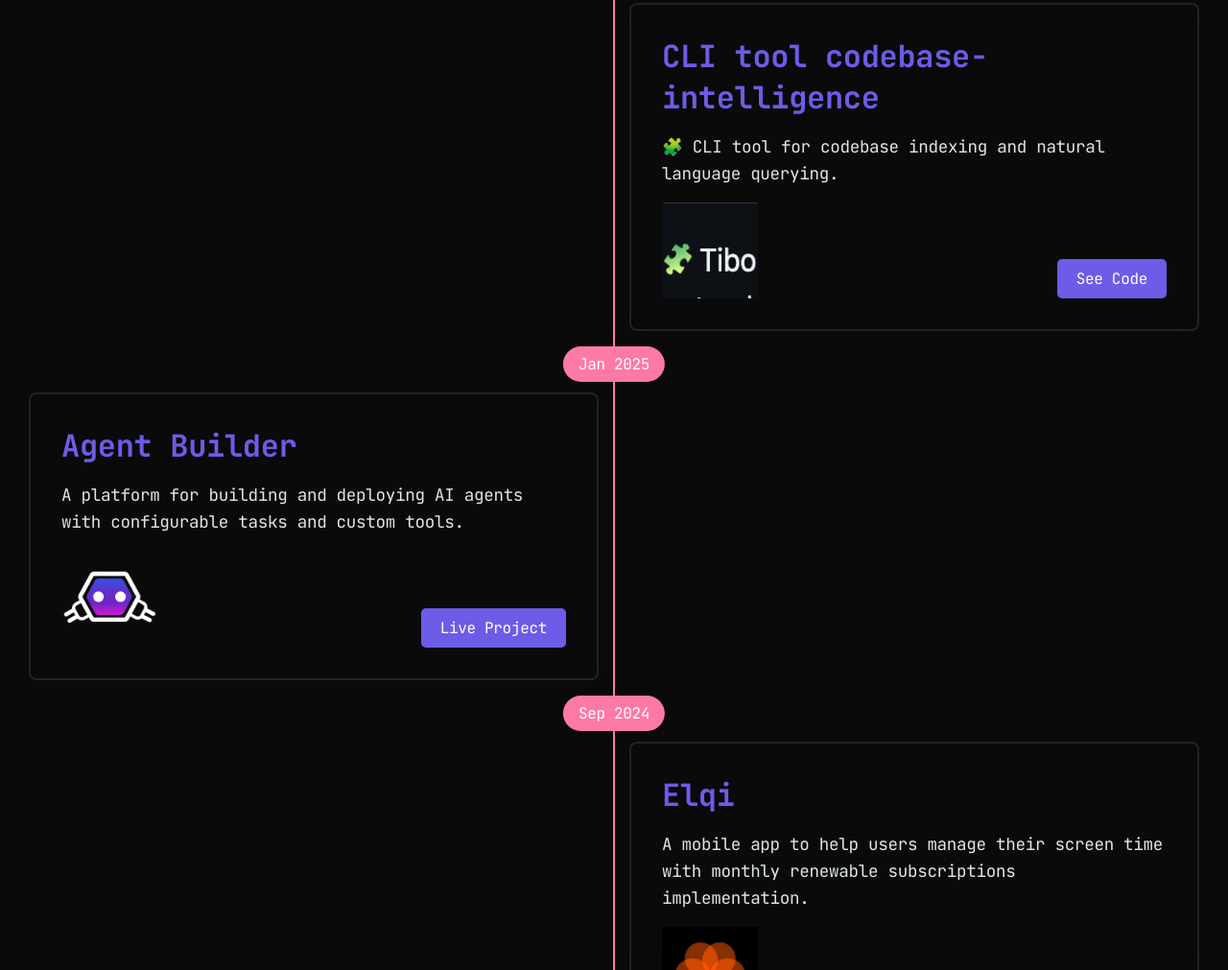
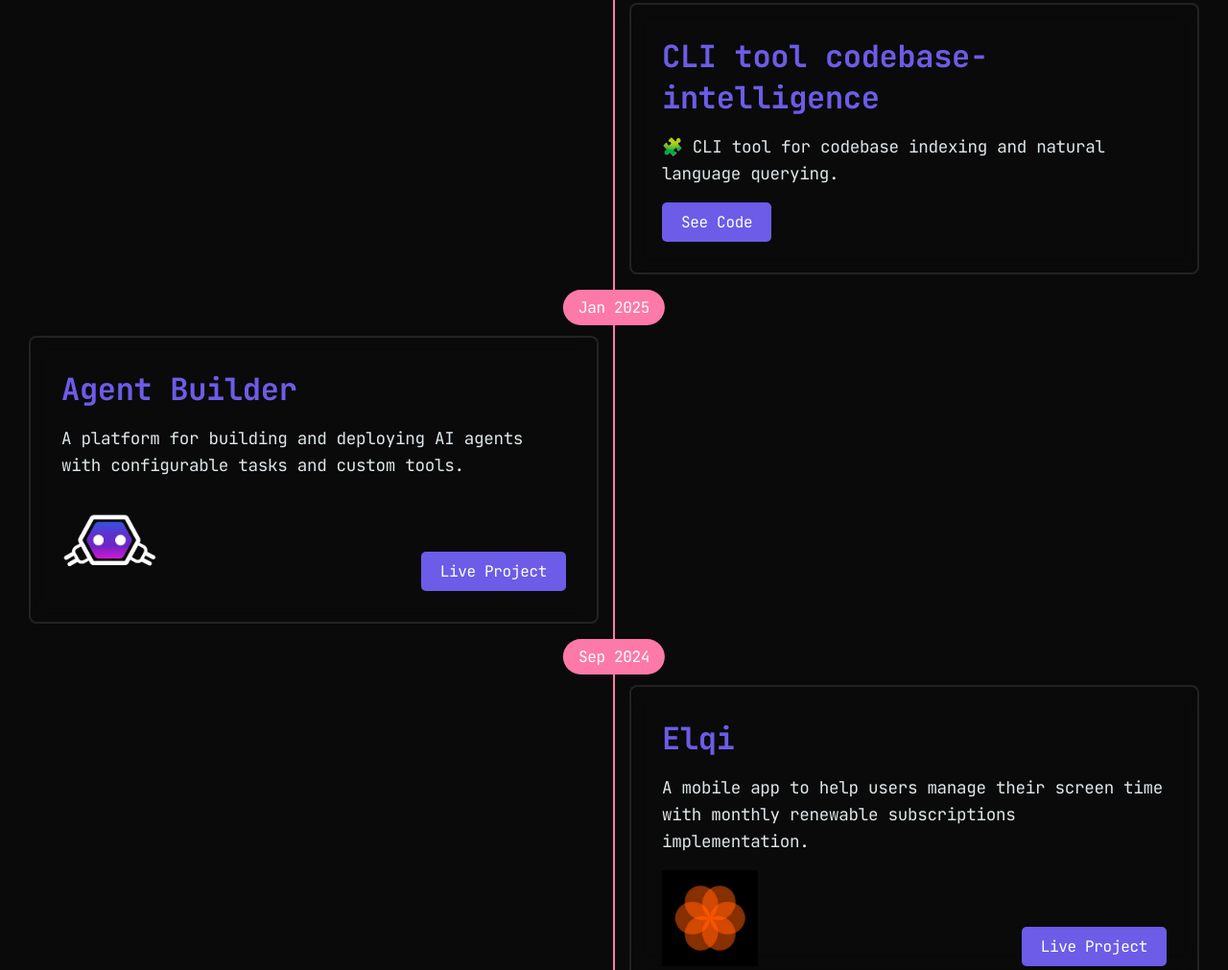
Before and after one commit to Thibault-Knobloch/Thibault-Knobloch.github.io, a plain HTML site: page index.html in a window 1280 px wide. Shown: the part 893-1904 px from the top of the page at 96% size. Drawn offline with Linux system fonts and the light colour scheme.

```diff
--- a/index.html
+++ b/index.html
@@ -31,7 +31,7 @@
                     <h2>CLI tool codebase-intelligence</h2>
                     <p>🧩 CLI tool for codebase indexing and natural language querying.</p>
                     <div class="project-footer">
-                        <img src="images/tibo.png" alt="Tibo CLI Tool" class="project-icon" />
+                        <!-- <img src="images/tibo.png" alt="Tibo CLI Tool" class="project-icon" /> -->
                         <a href="https://github.com/Thibault-Knobloch/codebase-intelligence" target="_blank" rel="noopener noreferrer" class="cta-button">See Code</a>
                     </div>
                 </div>
@@ -151,7 +151,7 @@
                                 </div>
                                 <div class="modal-image-slider">
                                     <div class="slider-container">
-                                        <img src="images/tibo.png" alt="Tibo CLI Tool" class="slider-image">
+                                        <!-- <img src="images/tibo.png" alt="Tibo CLI Tool" class="slider-image"> -->
                                     </div>
                                 </div>
                             </div>
```
